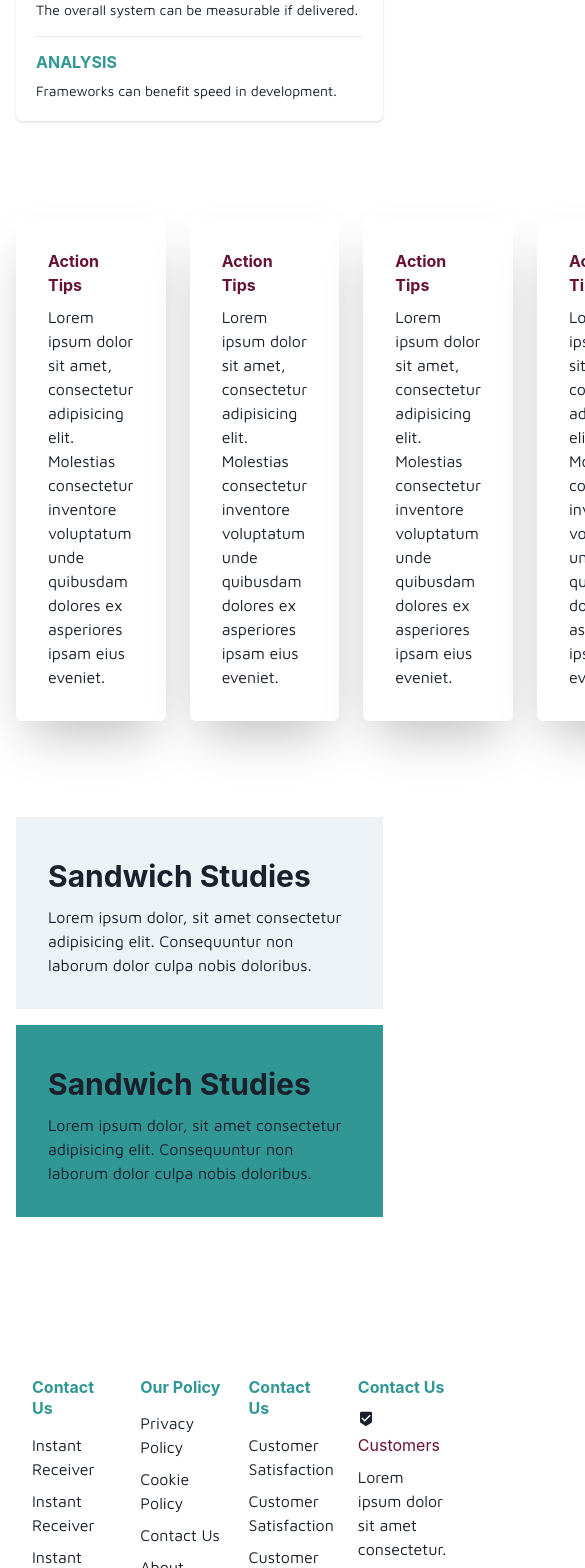
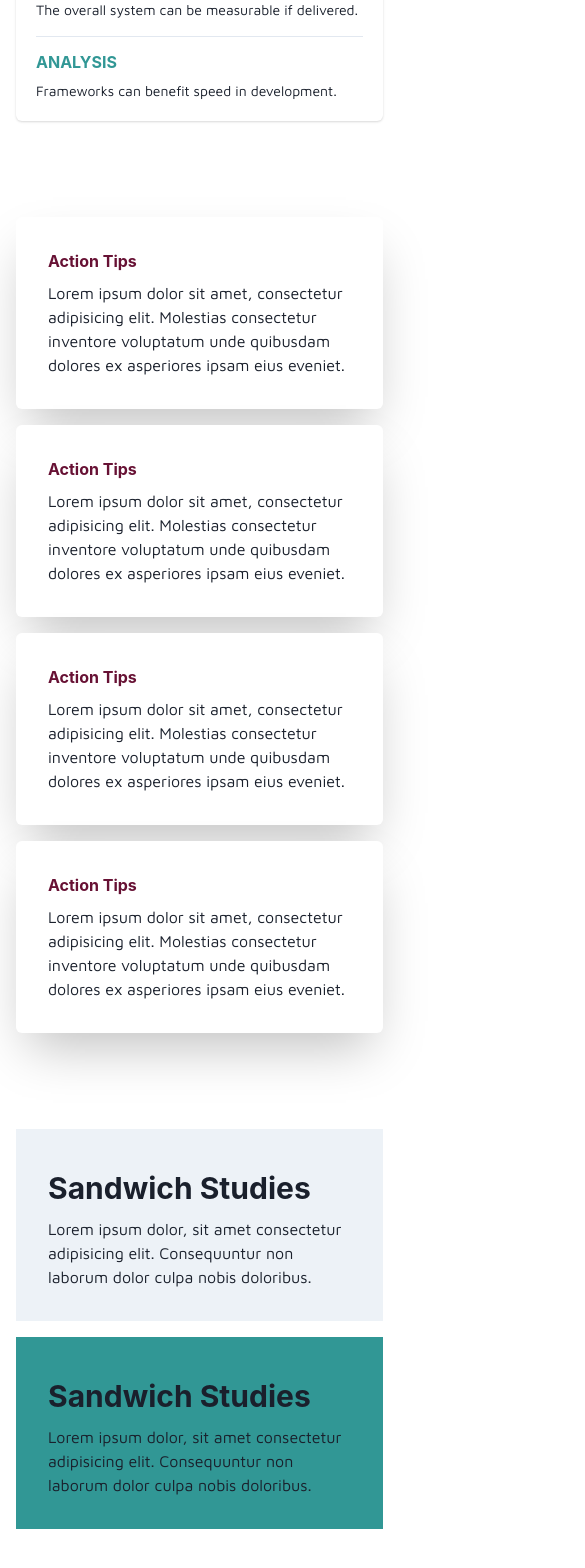
Before and after one commit to Henry-Egboh/jouper, a React (Vite) app: page / in a window 390 px wide. Shown: the part 2160-3728 px from the top of the page, 585 px wide, since content can reach past the window. Built offline with nearby package versions, Linux system fonts and the light colour scheme.

Commit message:
used grid system to layout the 'Action Tips' section to be responsive

```diff
--- a/src/components/Dashboard.jsx
+++ b/src/components/Dashboard.jsx
@@ -4,8 +4,8 @@ import {
   Heading,
   Text,
   VStack,
-  HStack,
   Wrap,
+  Grid,
 } from "@chakra-ui/react";
 import CardAndImage from "./otherComp/CardAndImage";
 import CardDivider from "./otherComp/CardDivider";
@@ -52,7 +52,36 @@ const Dashboard = () => {
       <CardDivider />
 
       {/* stack boxes */}
-      <HStack as="div" spacing={6} py={24}>
+      <HCards />
+      {/* another stack */}
+      <VStack as="div" spacing="1rem" align="stretch" pb={8}>
+        <Box bg="gray.100" p={8}>
+          <Heading as="h4" my={2}>
+            Sandwich Studies
+          </Heading>
+          <Text>
+            Lorem ipsum dolor, sit amet consectetur adipisicing elit.
+            Consequuntur non laborum dolor culpa nobis doloribus.
+          </Text>
+        </Box>
+        <Box bg="teal.500" p={8}>
+          <Heading as="h4" my={2}>
+            Sandwich Studies
+          </Heading>
+          <Text>
+            Lorem ipsum dolor, sit amet consectetur adipisicing elit.
+            Consequuntur non laborum dolor culpa nobis doloribus.
+          </Text>
+        </Box>
+      </VStack>
+    </Container>
+  );
+};
+
+const HCards = () => {
+  return (
+    <>
+      <Grid gap='1rem' templateColumns={{base: '1fr', sm: 'repeat(2, 1fr)', xl: 'repeat(4, 1fr)'}} py={24}>
         <Box boxShadow="2xl" rounded="md" bg="#fff" p={8}>
           <Heading mb={2} size={16}>
             Action Tips
@@ -86,7 +115,7 @@ const Dashboard = () => {
           </Text>
         </Box>
 
-        <Box boxShadow="2xl" rounded="md" bg="#fff" p={8}>
+        <Box m='0px' boxShadow="2xl" rounded="md" bg="#fff" p={8}>
           <Heading mb={2} size={16}>
             Action Tips
           </Heading>
@@ -96,31 +125,10 @@ const Dashboard = () => {
             asperiores ipsam eius eveniet.
           </Text>
         </Box>
-      </HStack>
+      </Grid>
+    </>
+   );
+}
 
-      {/* another stack */}
-      <VStack as="div" spacing="1rem" align="stretch" pb={8}>
-        <Box bg="gray.100" p={8}>
-          <Heading as="h4" my={2}>
-            Sandwich Studies
-          </Heading>
-          <Text>
-            Lorem ipsum dolor, sit amet consectetur adipisicing elit.
-            Consequuntur non laborum dolor culpa nobis doloribus.
-          </Text>
-        </Box>
-        <Box bg="teal.500" p={8}>
-          <Heading as="h4" my={2}>
-            Sandwich Studies
-          </Heading>
-          <Text>
-            Lorem ipsum dolor, sit amet consectetur adipisicing elit.
-            Consequuntur non laborum dolor culpa nobis doloribus.
-          </Text>
-        </Box>
-      </VStack>
-    </Container>
-  );
-};
 
 export default Dashboard;
```
